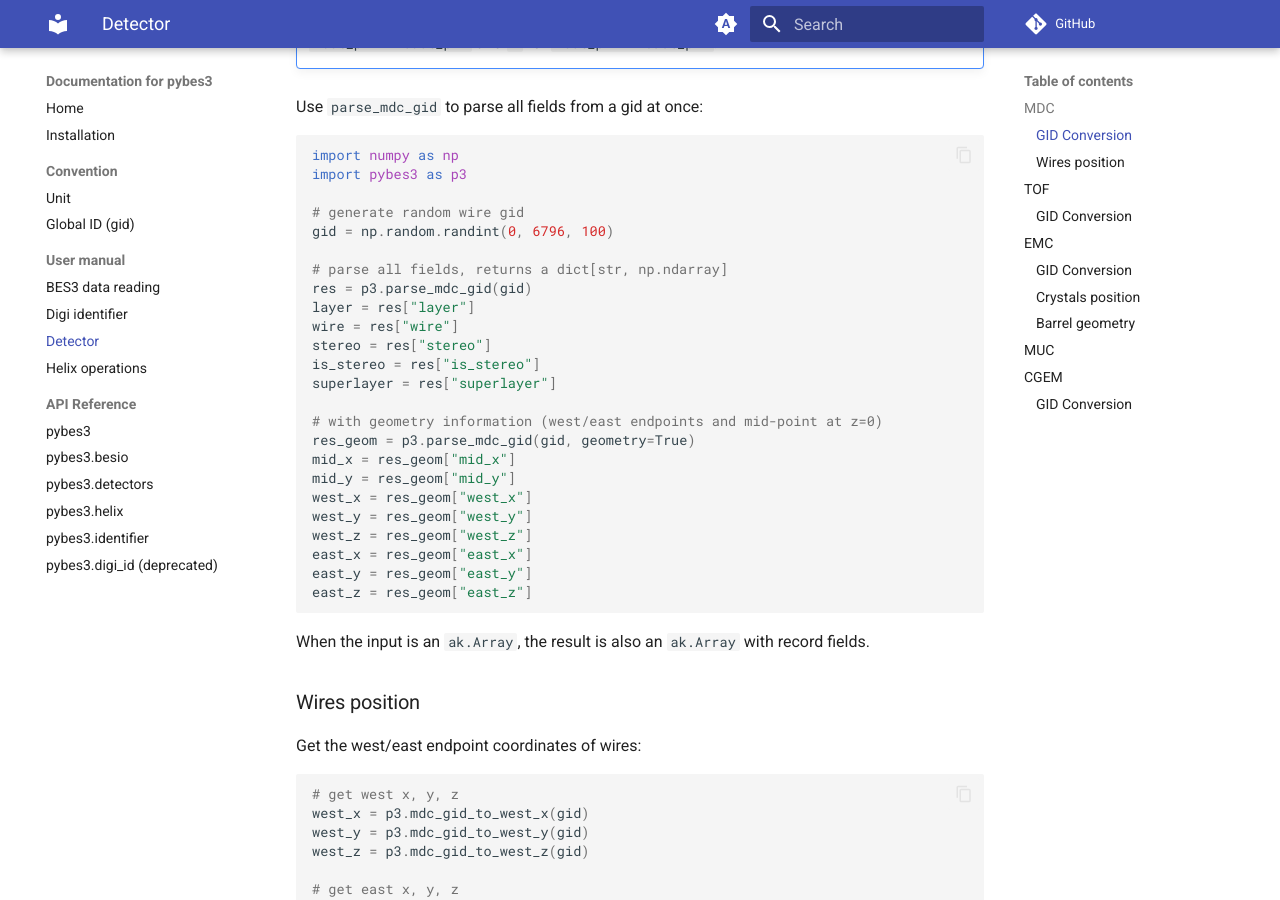
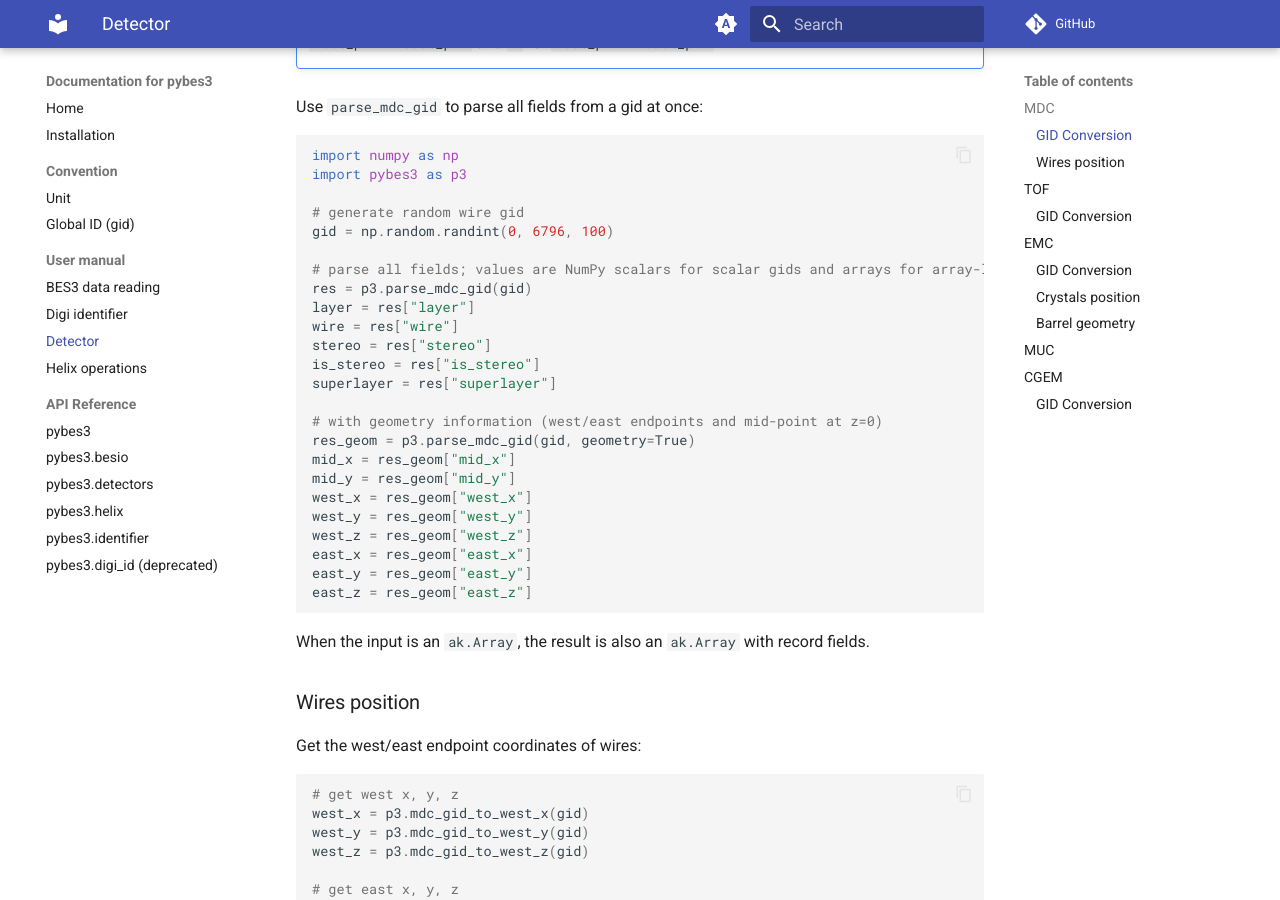
Before and after one commit to mrzimu/pybes3, an MkDocs documentation site: the page built from docs/user-manual/detector.md, in a window 1280 px wide and 900 px high, scrolled down 818 px. Built offline with MkDocs 1.6.1 and Material for MkDocs 9.7.7, drawn with Linux system fonts in a browser that asks for light colours; comment, search, counter and statistics services are not loaded.

Commit message:
Potential fix for pull request finding
Co-authored-by: Copilot Autofix powered by AI <175728472+Copilot@users.noreply.github.com>

```diff
--- a/docs/user-manual/detector.md
+++ b/docs/user-manual/detector.md
@@ -42,7 +42,7 @@ import pybes3 as p3
 # generate random wire gid
 gid = np.random.randint(0, 6796, 100)
 
-# parse all fields, returns a dict[str, np.ndarray]
+# parse all fields; values are NumPy scalars for scalar gids and arrays for array-like gids
 res = p3.parse_mdc_gid(gid)
 layer = res["layer"]
 wire = res["wire"]
```
